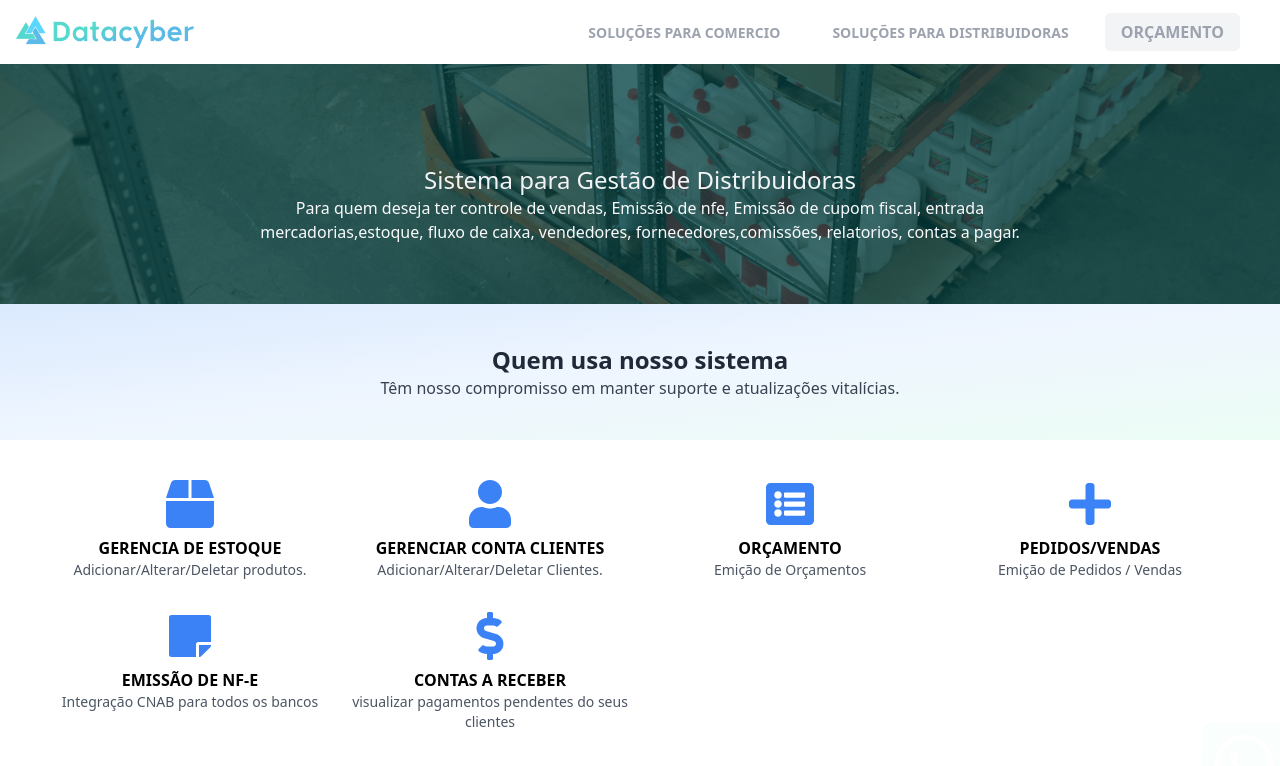
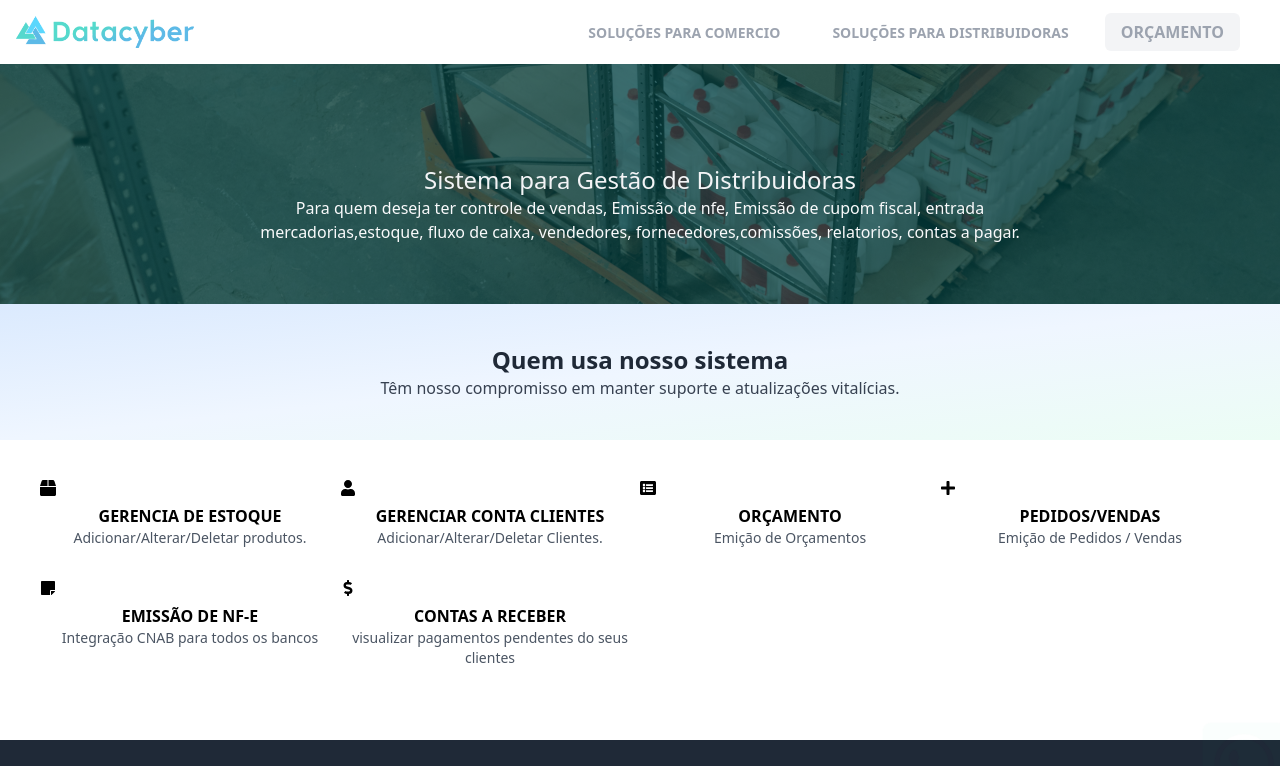
Before and after one commit to Lucasalmeida-ux/datacyber, a Next.js app: page /solutions/distribuidor in a window 1280 px wide. Shown: the top 766 px of the page. Built offline with nearby package versions, Linux system fonts and the light colour scheme.

Commit message:
desabilitando css

```diff
--- a/styles/globals.css
+++ b/styles/globals.css
@@ -33,10 +33,3 @@
     color: #2b6cb0;  /*Set to match the Tailwind colour you want the active one to be */
 }
 .carousel input[type="radio"] {display: none;}
-
-input, textarea, select {
-    @apply outline-none w-full p-2 text-gray-600 border border-2 border-gray-300
-}
-.icone {
-    @apply mx-auto text-5xl text-blue-500;
-}
```
